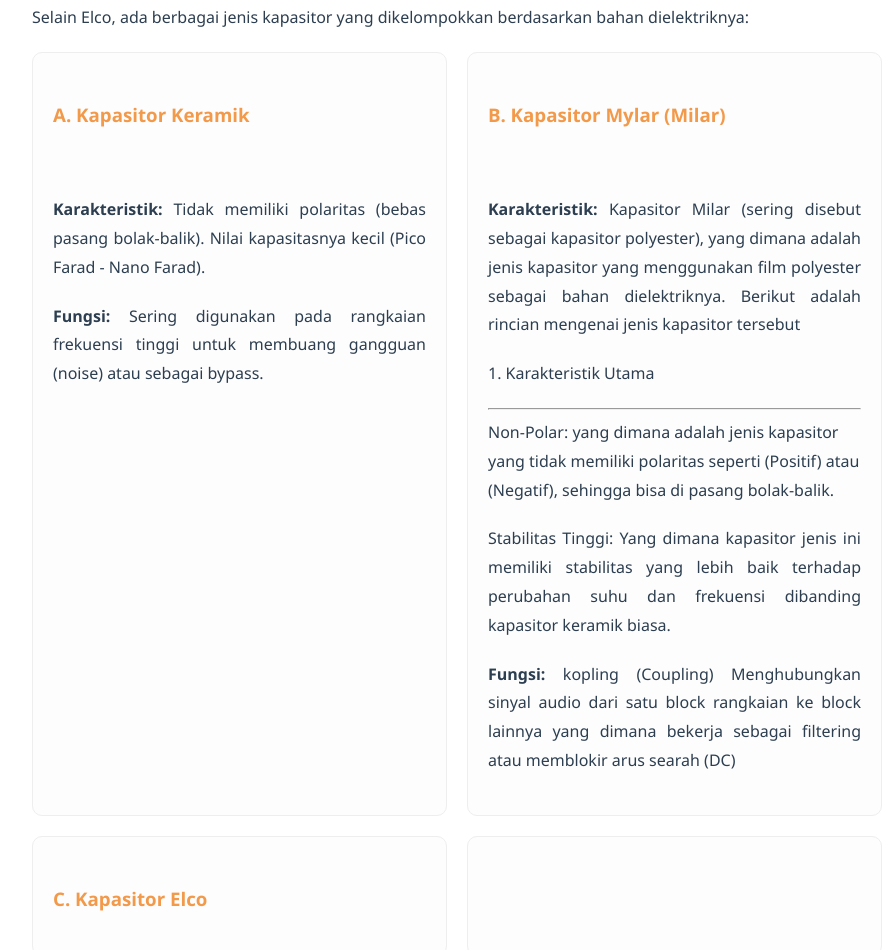
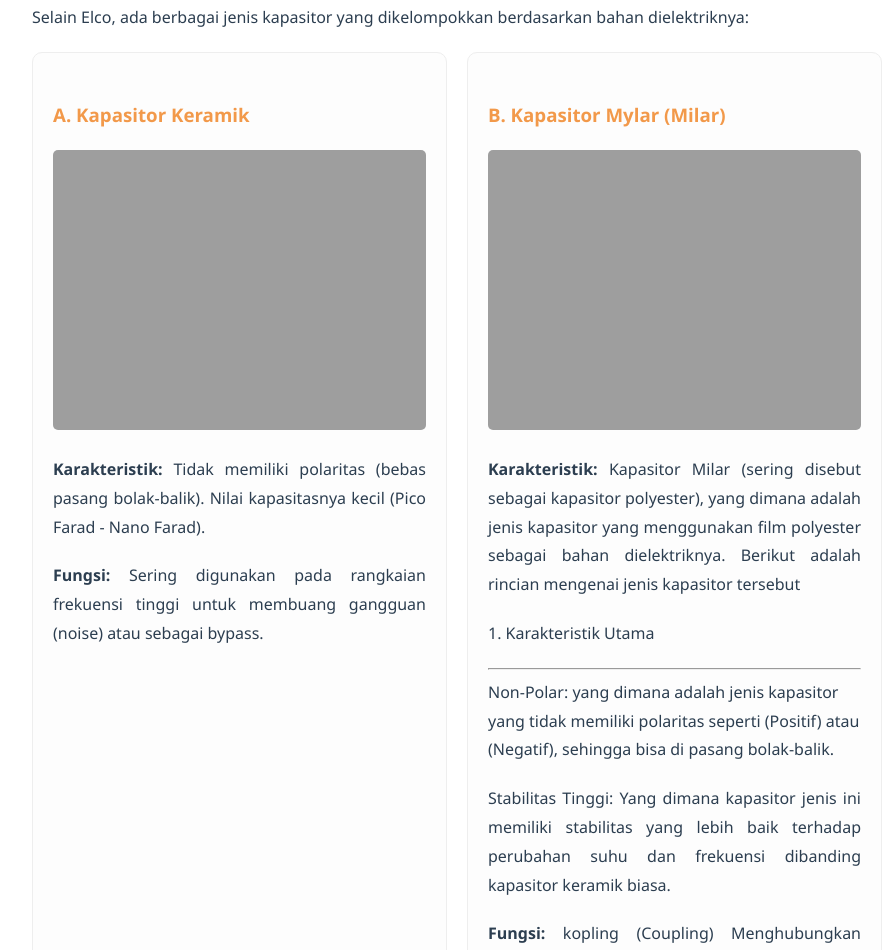
Before and after one commit to MangDev8/MD8, a plain HTML site: page artikel/elko.html in a window 1280 px wide. Shown: the part 1484-2434 px from the top of the page, without its empty margins (183-1075 px from the left). Drawn offline with Linux system fonts and the light colour scheme; the site is published under a folder, as on GitHub Pages, so addresses that start at the root find nothing.

Commit message:
fix: update image paths for A. Kapasitor Keramik and B. Kapasitor Mylar

```diff
--- a/artikel/elko.html
+++ b/artikel/elko.html
@@ -187,7 +187,7 @@
             <div class="grid-layout">
                 <div class="material-card">
                     <h3>A. Kapasitor Keramik</h3>
-                    <img src="/../img-artikel/kapasistor kramik.png" alt=""  >
+                    <img src="../img-artikel/kapasistor kramik.png" alt=""  >
 
                     <p><strong>Karakteristik:</strong> Tidak memiliki polaritas (bebas pasang bolak-balik). Nilai kapasitasnya kecil (Pico Farad - Nano Farad).</p>
 
@@ -195,7 +195,7 @@
                 </div>
                 <div class="material-card">
                     <h3>B. Kapasitor Mylar (Milar)</h3>
-                    <img src="/../img-artikel/milar.png" alt="">
+                    <img src="../img-artikel/milar.png" alt="">
                     <p><strong>Karakteristik: </strong> Kapasitor Milar (sering disebut sebagai kapasitor polyester), yang dimana adalah jenis kapasitor yang menggunakan film polyester sebagai bahan dielektriknya. Berikut adalah rincian mengenai jenis kapasitor tersebut</p>
                     <p>1. Karakteristik Utama<hr> Non-Polar: yang dimana adalah jenis kapasitor yang tidak memiliki polaritas seperti (Positif) atau (Negatif), sehingga bisa di pasang bolak-balik. </p>
 
```
